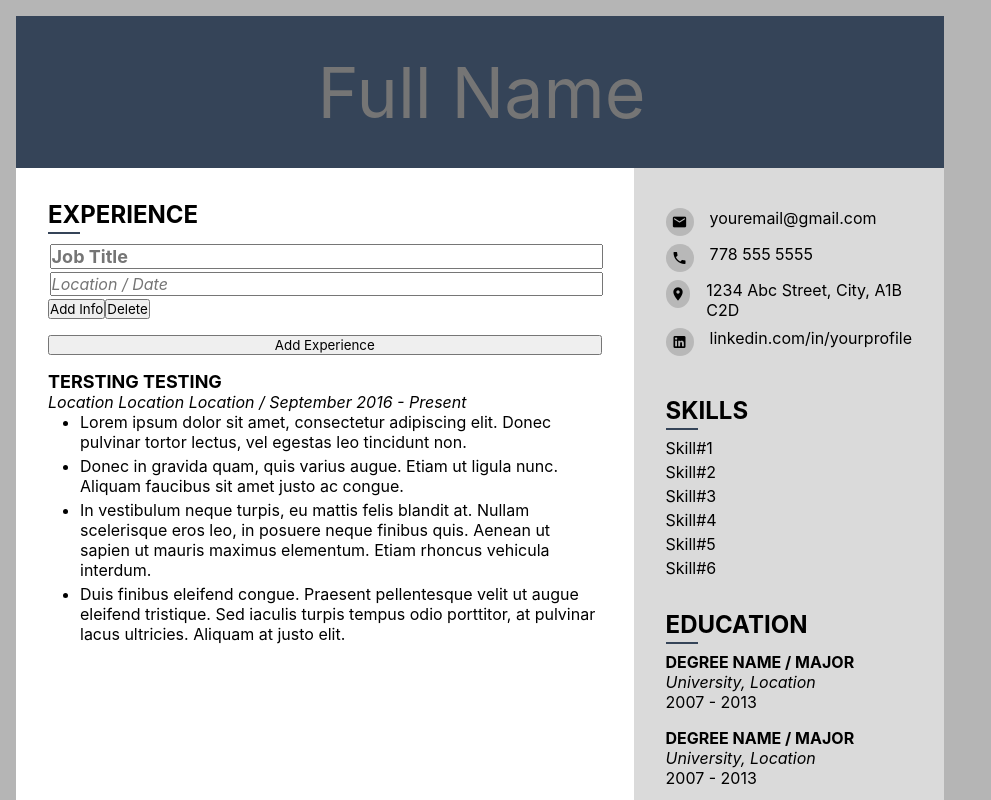
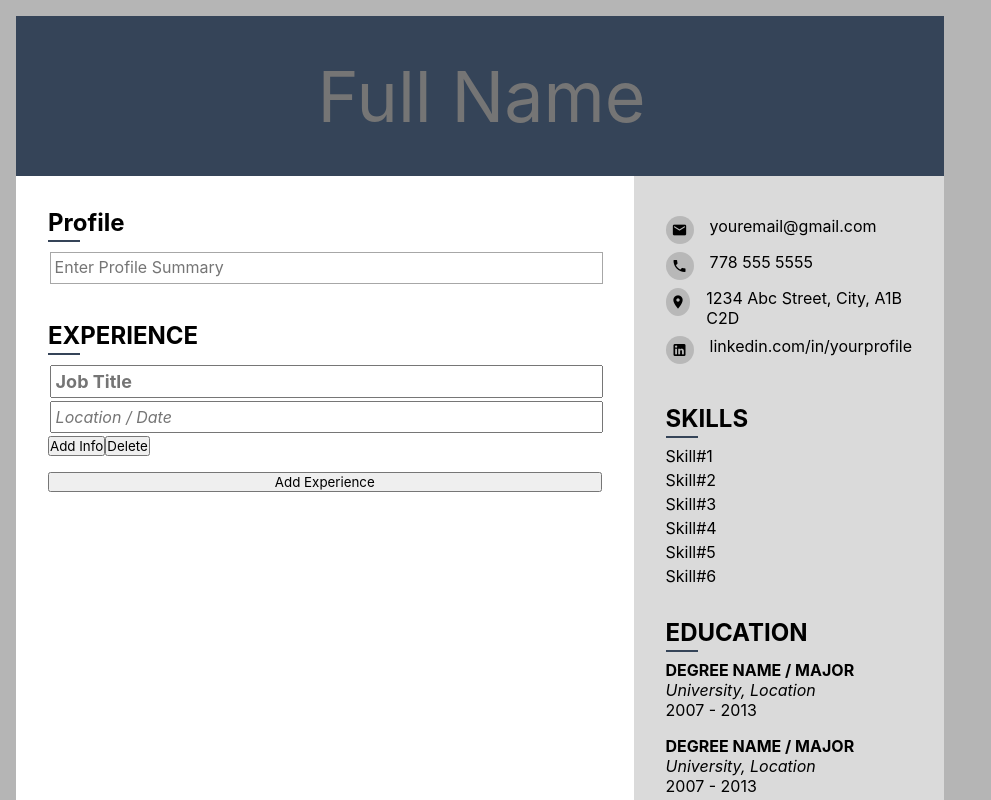
Before and after one commit to ben-cornico/project-cv-maker, a React (Create React App) app in the folder client/: page / in a window 1280 px wide. Shown: the top 800 px of the page, without its empty margins (0-991 px from the left). Built offline with nearby package versions, Linux system fonts and the light colour scheme.

Commit message:
added PROFILE textarea

```diff
--- /dev/null
+++ b/client/src/components/Output/AutoHeightTextArea.js
@@ -0,0 +1,27 @@
+import React, { Component } from 'react'
+
+export class AutoHeightTextArea extends Component {
+    constructor(props) {
+        super();
+        this.state = {
+            tempText: props.tempText,
+            textareaId: props.textareaId,
+            textareaName: props.textareaName
+        }
+    }
+
+    handleInput = (e) => {
+        console.log(this.state)
+
+        e.target.style.height = (e.target.scrollHeight)+"px";
+    }
+  render() {
+
+
+    return (
+      <textarea onInput={this.handleInput} placeholder={this.state.tempText} id={this.state.textareaId} name={this.state.textareaName}></textarea>
+    )
+  }
+}
+
+export default AutoHeightTextArea
--- a/client/src/components/Output/Experience.js
+++ b/client/src/components/Output/Experience.js
@@ -25,18 +25,6 @@ export class Experience extends Component {
         <div className="exp-container">
           {this.state.jobList}
           <button onClick={this.addJob}>Add Experience</button>
-            <div className="exp">
-                <span className="exp-title">
-                    TERSTING TESTING
-                </span>
-                <span className="exp-location-date">Location Location Location / September 2016 - Present</span>
-                <ul className="exp-info">
-                    <li>Lorem ipsum dolor sit amet, consectetur adipiscing elit. Donec pulvinar tortor lectus, vel egestas leo tincidunt non.</li>
-                    <li>Donec in gravida quam, quis varius augue. Etiam ut ligula nunc. Aliquam faucibus sit amet justo ac congue.</li>
-                    <li>In vestibulum neque turpis, eu mattis felis blandit at. Nullam scelerisque eros leo, in posuere neque finibus quis. Aenean ut sapien ut mauris maximus elementum. Etiam rhoncus vehicula interdum.</li>
-                    <li>Duis finibus eleifend congue. Praesent pellentesque velit ut augue eleifend tristique. Sed iaculis turpis tempus odio porttitor, at pulvinar lacus ultricies. Aliquam at justo elit.</li>
-                </ul>
-            </div>
         </div>
       </div>
     )
--- a/client/src/components/Output/ExperienceForm.js
+++ b/client/src/components/Output/ExperienceForm.js
@@ -1,5 +1,5 @@
 import React, { Component } from 'react';
-
+import AutoHeightTextArea from './AutoHeightTextArea';
 export class ExperienceForm extends Component {
     constructor(props) {
         super(props);
@@ -14,7 +14,7 @@ export class ExperienceForm extends Component {
     addJobInfo = () => {
         console.log("ADD INFO")
         this.setState({
-            jobInfo: [...this.state.jobInfo, <li><input type="text" name="jobInfo" id="jobInfo" placeholder='Job Info'/></li>]
+            jobInfo: [...this.state.jobInfo, <li><AutoHeightTextArea textareaName="jobInfo" textareaId="jobInfo" tempText='Job Info'/></li>]
         })
     }
   render() {
--- a/client/src/components/Output/Main.js
+++ b/client/src/components/Output/Main.js
@@ -1,6 +1,7 @@
 import Profile from './Profile';
 import Experience from './Experience';
 import React, { Component } from 'react';
+import AutoHeightTextArea from './AutoHeightTextArea'
 import ExperienceForm from './ExperienceForm';
 import '../components.css';
 
@@ -8,6 +9,7 @@ export class Main extends Component {
   render() {
     return (
       <div className='main'>
+        <Profile />
         <Experience />
       </div>
     )
--- a/client/src/components/Output/Profile.js
+++ b/client/src/components/Output/Profile.js
@@ -1,4 +1,5 @@
-import React, { Component } from 'react'
+import React, { Component } from 'react';
+import AutoHeightTextArea from './AutoHeightTextArea';
 
 export class Profile extends Component {
   constructor() {
@@ -9,10 +10,8 @@ export class Profile extends Component {
     return (
       <div className='objective'>
         <h2 className='component-title'>Profile</h2>
-        <div className="grow-wrap">
-          <textarea name="text" id="text" >
-
-          </textarea>
+        <div className="profile">
+          <AutoHeightTextArea tempText="Enter Profile Summary" textareaId="profile" textareaName="profile"/>
         </div>
       </div>
     )
--- a/client/src/components/components.css
+++ b/client/src/components/components.css
@@ -196,15 +196,26 @@ label, input {
     text-align: center;
 }
 
-#profile {
+.profile {
     width: 100%;
-    height: 100px;
     resize: none;
     font-size: large;
-    border: none;
+
 }
 
-input {
+input, textarea {
     width: 100%;
     margin: 0.1rem;
 }
+
+textarea, input {
+    padding: .25rem;
+}
+
+textarea {
+    overflow: hidden;
+    resize: none;
+    border: solid 1px #a7a7a7;
+    font-size: medium;
+    height: 2rem;
+}
```
